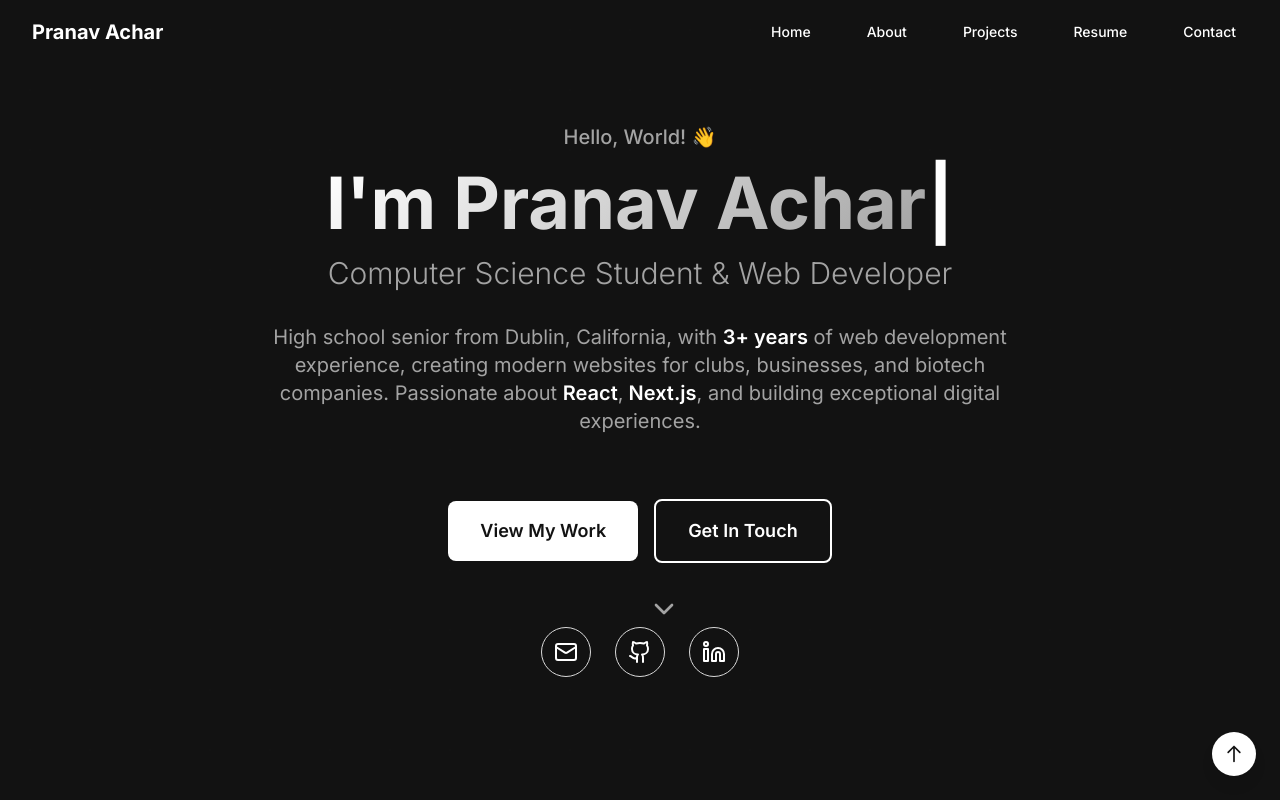
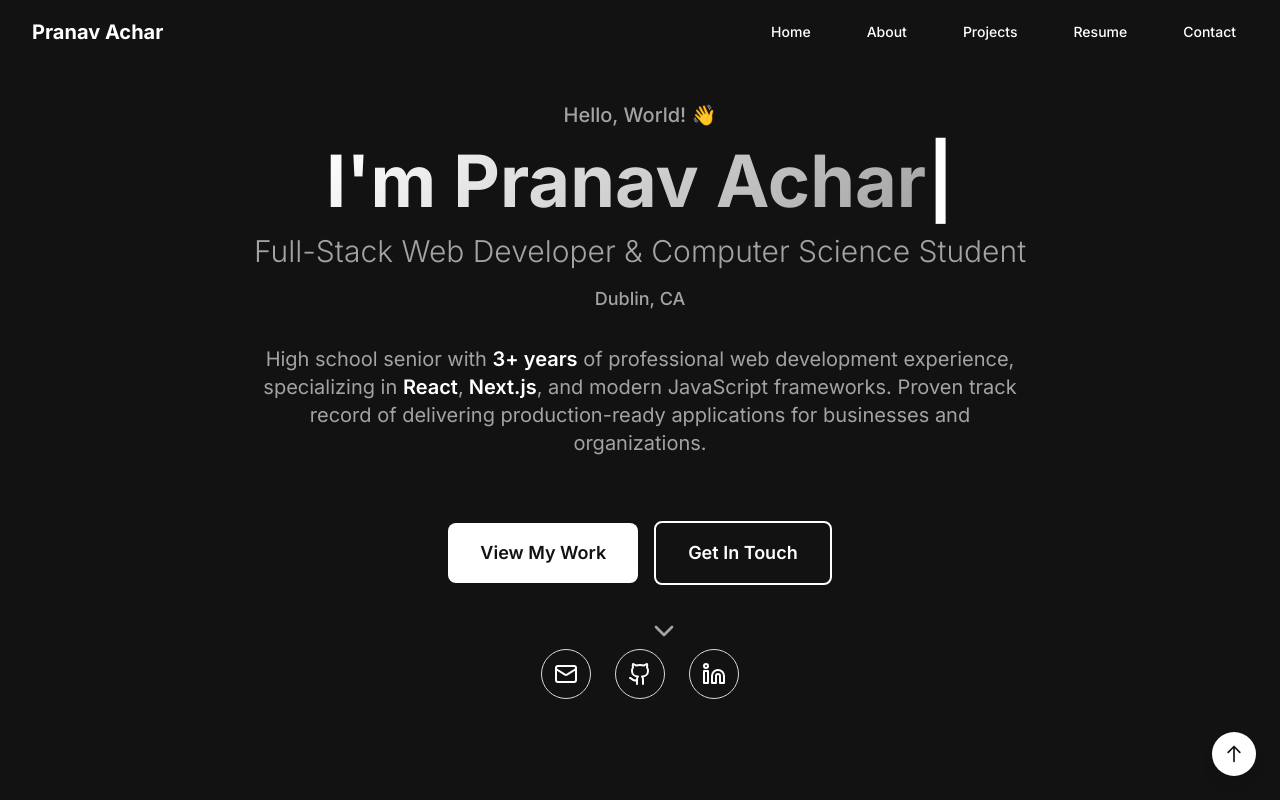
Before and after one commit to PranavAchar01/PranavAchar_PersonalPortfolio, a Next.js app: page / in a window 1280 px wide. Shown: the top 800 px of the page. Built offline with nearby package versions, Linux system fonts and the light colour scheme.

Commit message:
Update Hero component: Add Dublin, CA location and enhance technical focus

```diff
--- a/components/Hero.tsx
+++ b/components/Hero.tsx
@@ -46,16 +46,19 @@ const Hero = () => {
               <span className="animate-pulse">|</span>
             </h1>
             <p className="text-xl sm:text-2xl lg:text-3xl text-medium-gray font-light max-w-4xl mx-auto">
-              Computer Science Student & Web Developer
+              Full-Stack Web Developer & Computer Science Student
+            </p>
+            <p className="text-lg text-medium-gray font-medium">
+              Dublin, CA
             </p>
           </div>
 
           {/* Description */}
           <p className="text-lg sm:text-xl text-medium-gray max-w-3xl mx-auto leading-relaxed">
-            High school senior from Dublin, California, with <span className="text-pure-white font-semibold">3+ years</span> of web development experience,
-            creating modern websites for clubs, businesses, and biotech companies.
-            Passionate about <span className="text-pure-white font-semibold">React</span>,
-            <span className="text-pure-white font-semibold"> Next.js</span>, and building exceptional digital experiences.
+            High school senior with <span className="text-pure-white font-semibold">3+ years</span> of professional web development experience,
+            specializing in <span className="text-pure-white font-semibold">React</span>,
+            <span className="text-pure-white font-semibold"> Next.js</span>, and modern JavaScript frameworks.
+            Proven track record of delivering production-ready applications for businesses and organizations.
           </p>
 
           {/* CTA Buttons */}
```
